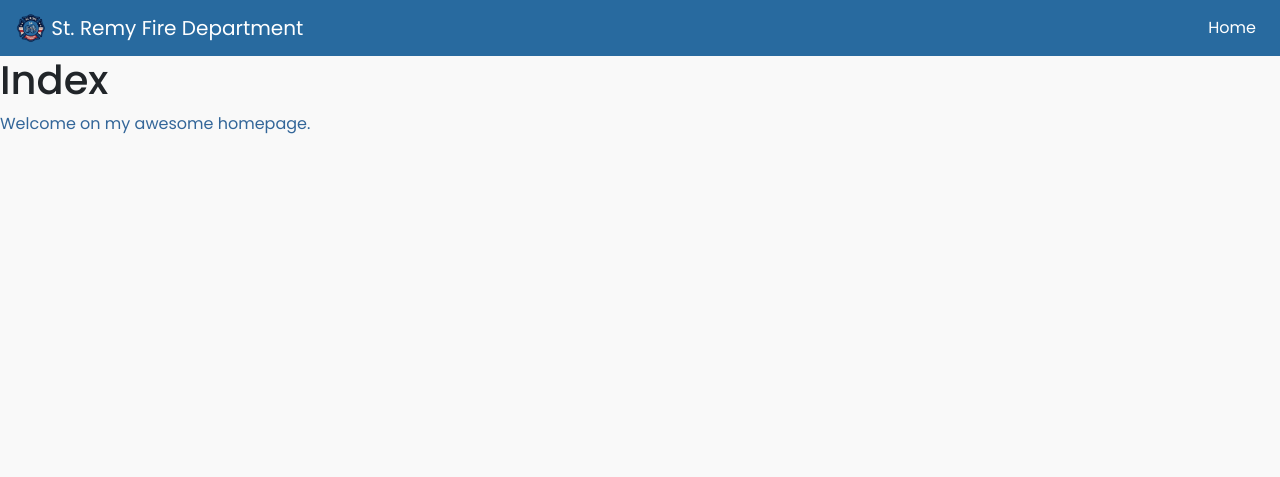
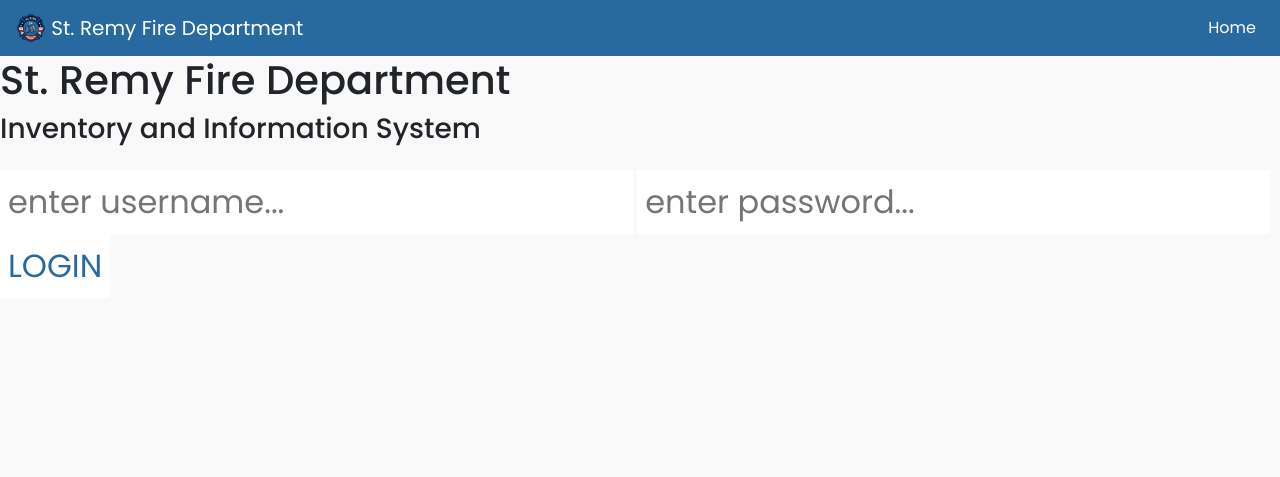
Before and after one commit to TainaMalave/st-remy-fire-department-iis, a Flask app: page / in a window 1280 px wide. Shown: the top 477 px of the page. Run offline with Flask 2, Linux system fonts and the light colour scheme; some libraries are stand-ins or nearby versions.

Commit message:
Index page is the new login pager

```diff
--- a/app/templates/index.html
+++ b/app/templates/index.html
@@ -1,10 +1,31 @@
-{% extends "base.html" %} {% block title %}Index{% endblock %} {% block head %}
+{% extends "base.html" %}
+{% block title %}Login{% endblock %}
+{% block head %}
 {{ super() }}
-<style type="text/css">
-  .important {
-    color: #336699;
-  }
-</style>
-{% endblock %} {% block content %}
-<h1>Index</h1>
-<p class="important">Welcome on my awesome homepage. {% endblock %}</p>
+
+{% endblock %}
+
+{% block content %}
+
+<div class="wrapper">
+  <div class="login-container">
+    <div class="title">
+      <h1>St. Remy Fire Department</h1>
+    </div>
+
+    <div class="sub-title">
+        <h3>Inventory and Information System</h3>
+    </div>
+
+    <form action="" method="POST">
+        <div class="login-form">
+          <input id="username-input" name="username" type="text" placeholder="enter username...">
+          <input name="password" type="password" placeholder="enter password...">
+
+          <button class="login-btn" type="submit">LOGIN</button>
+        </div>
+    </form>
+  </div>
+</div>
+
+{% endblock %}
```
